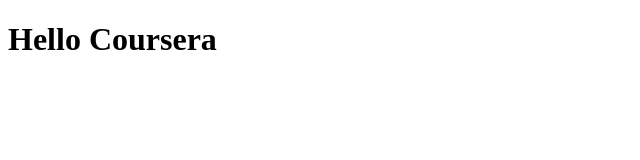
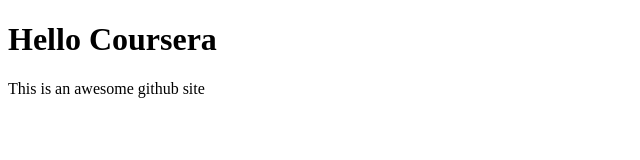
Before and after one commit to eigenvector7/coursera-test, a plain HTML site: page site/index.html in a window 1280 px wide. Shown: the whole page, without its empty margins (0-640 px from the left). Drawn offline with Linux system fonts and the light colour scheme.

Commit message:
adding content to the index page

```diff
--- a/site/index.html
+++ b/site/index.html
@@ -5,5 +5,6 @@
 </head>
 <body>
 <h1>Hello Coursera</h1>
+<p>This is an awesome github site</p>
 </body>
 </html>
```
